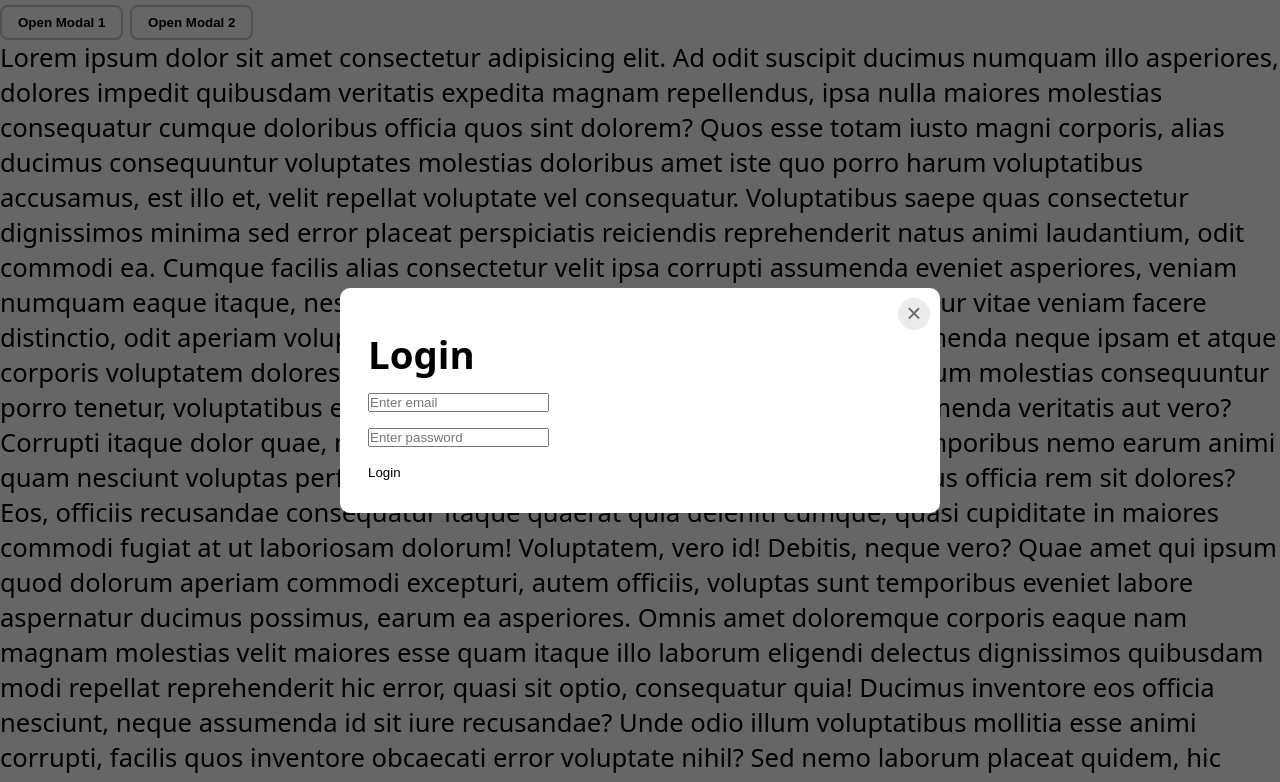
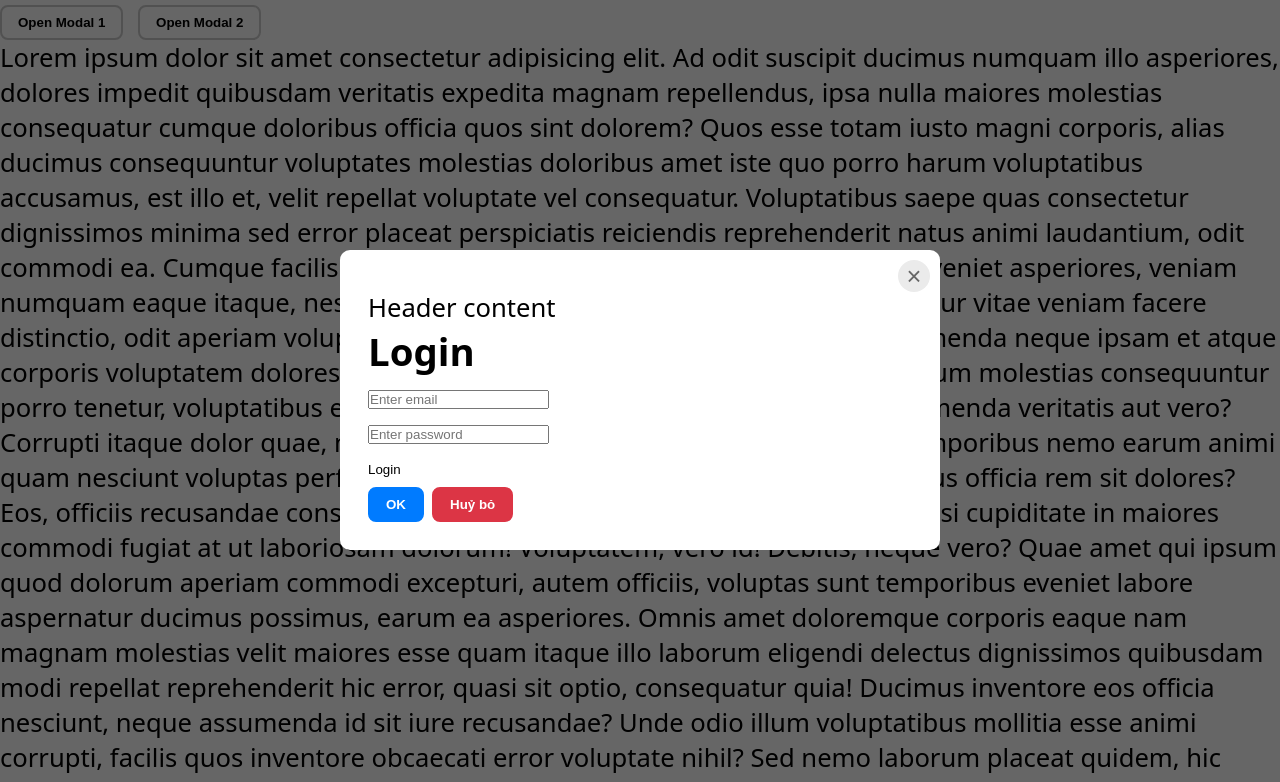
Before and after one commit to mycvlnn/Popzy.js, a plain HTML site: page index.html in a window 1280 px wide. Both pictures are taken after a click on the button "Open Modal 1". Shown: the top 782 px of the page. Drawn offline with Linux system fonts and the light colour scheme.

Commit message:
6. hoàn thiện modal, tối ưu

```diff
--- a/main.js
+++ b/main.js
@@ -1,10 +1,38 @@
 const $ = document.querySelector.bind(document);
 const $$ = document.querySelectorAll.bind(document);
 
-function Modal() {
-    const getScrollbarWidth = () => {
+Modal.elements = [];
+
+function Modal({
+    templateId,
+    cssClassContainer = [],
+    cssClassBackdrop = [],
+    closeMethods = ["button", "backdrop", "esc"],
+    onOpen = function () {},
+    onClose = function () {},
+    footer = false,
+    header = false,
+    destroyOnClose = true,
+}) {
+    const template = $(`#${templateId}`);
+    if (!template) {
+        console.error(`Template with id ${templateId} not found`);
+        return;
+    }
+
+    this._allowBackdropClose = closeMethods.includes("backdrop");
+    this._allowButtonClose = closeMethods.includes("button");
+    this._allowEscapeClose = closeMethods.includes("esc");
+    this._destroyOnClose = destroyOnClose;
+    this._backdrop = null;
+    this._footerContent = null;
+    this._footerModal = null;
+    this._footerActions = [];
+    this._scrollbarWidth = 0;
+
+    this._getScrollbarWidth = () => {
         // Kiểm tra trước đó đã tính toán rồi thì trả về giá trị đã tính
-        if (getScrollbarWidth.value) return getScrollbarWidth.value;
+        if (this._scrollbarWidth) return this._scrollbarWidth;
 
         const div = document.createElement("div");
         Object.assign(div.style, {
@@ -15,98 +43,223 @@ function Modal() {
 
         document.body.appendChild(div);
         const width = div.offsetWidth - div.clientWidth;
-        getScrollbarWidth.value = width;
+        this._scrollbarWidth = width;
         document.body.removeChild(div);
         return width;
     };
 
-    this.openModal = function ({ templateId, allowClose = true }) {
-        // Create element
-        const backdrop = document.createElement("div");
-        backdrop.className = "modal-backdrop";
+    // Viết hàm tạo button để tái sử dụng
+    this._createButton = (text, className, onClick) => {
+        const button = document.createElement("button");
+        button.className = className;
+        button.innerHTML = text;
+        button.onclick = onClick;
+        return button;
+    };
 
+    this._buildModal = () => {
+        // Create backdrop
+        this._backdrop = document.createElement("div");
+        this._backdrop.className = "modal-backdrop";
+
+        // Create container
         const container = document.createElement("div");
         container.className = "modal-container";
 
-        const closeBtn = document.createElement("button");
-        closeBtn.className = "modal-close";
-        closeBtn.innerHTML = "&times;";
-
+        // Create modal content
         const modalContent = document.createElement("div");
         modalContent.className = "modal-content";
 
         // Append content and elements
-        const template = $(`#${templateId}`);
-        if (template) {
         const templateCloned = template.content.cloneNode(true);
-            modalContent.appendChild(templateCloned);
+        modalContent.append(templateCloned);
+
+        // Thêm close button vào modal content
+        if (this._allowButtonClose) {
+            const closeBtn = this._createButton("&times;", "modal-close", () => this.close());
+            modalContent.append(closeBtn);
         }
 
-        container.append(closeBtn, modalContent);
-        backdrop.append(container);
-        document.body.append(backdrop);
+        container.append(modalContent);
+
+        // Chèn footer vào modal
+        if (footer) {
+            this._footerModal = document.createElement("div");
+            this._footerModal.className = "modal-footer";
+            this._renderFooterContent();
+            this._renderFooterButtons();
+            container.append(this._footerModal);
+        }
+
+        // Chèn header vào modal
+        if (header) {
+            const header = document.createElement("div");
+            header.className = "modal-header";
+            header.innerHTML = "Header content";
+            container.prepend(header);
+        }
+
+        container.classList.add(...cssClassContainer);
+        this._backdrop.classList.add(...cssClassBackdrop);
+        this._backdrop.append(container);
+        document.body.append(this._backdrop);
+    };
+
+    this._ontransitionend = (callback) => {
+        this._backdrop.ontransitionend = (event) => {
+            if (event.propertyName !== "opacity") return;
+
+            if (typeof callback === "function") callback();
+        };
+    };
+
+    this._handleEscapeKey = (e) => {
+        if (this !== Modal.elements[Modal.elements.length - 1]) return;
+
+        if (e.key === "Escape") {
+            this.close();
+        }
+    };
+
+    // Method dùng để mở modal
+    this.open = function () {
+        if (!this._backdrop) {
+            this._buildModal();
+        }
+
+        Modal.elements.push(this);
 
         setTimeout(() => {
-            backdrop.classList.add("show");
+            this._backdrop.classList.add("show");
         }, 0);
 
         // Thực hiện khoá cuộn của body
         document.body.style.overflow = "hidden";
-        document.body.style.paddingRight = getScrollbarWidth() + "px";
+        document.body.style.paddingRight = this._getScrollbarWidth() + "px";
 
         // Attach events
-        closeBtn.onclick = () => {
-            this.closeModal(backdrop);
+        if (this._allowEscapeClose) {
+            document.addEventListener("keydown", this._handleEscapeKey);
+        }
+
+        if (this._allowBackdropClose) {
+            // Xử lý sự kiện khi nhấn vào backdrop -> Đóng modal
+            this._backdrop.onclick = (e) => {
+                if (e.target === this._backdrop) {
+                    this.close();
+                }
+            };
+        }
+
+        this._ontransitionend(onOpen);
+
+        return this._backdrop;
     };
 
-        backdrop.onclick = (e) => {
-            if (e.target === backdrop && allowClose) {
-                this.closeModal(backdrop);
+    // Method dùng để đóng modal
+    this.close = function (destroy = destroyOnClose) {
+        if (!this._backdrop) return; // Nếu trong trường hợp không có backdrop thì thôi không làm gì tránh lỗi
+
+        Modal.elements.pop();
+        this._backdrop.classList.remove("show");
+        document.removeEventListener("keydown", this._handleEscapeKey);
+
+        this._ontransitionend(() => {
+            if (destroy && this._backdrop) {
+                this._backdrop.remove();
+                this._backdrop = null;
+                this._footerModal = null;
+            }
+            // Thực hiện mở cuộn của body
+            if (!Modal.elements.length) {
+                document.body.style.overflow = "";
+                document.body.style.paddingRight = "";
+            }
+            if (typeof onClose === "function") onClose();
+        });
+    };
+
+    this.destroy = function () {
+        if (this._backdrop) {
+            this._backdrop.remove();
+            this._backdrop = null;
         }
     };
 
-        // Xử lý sự kiện khi nhấn phím ESC -> Đóng modal
-        const onKeyDown = (e) => {
-            if (e.key === "Escape") {
-                this.closeModal(backdrop);
-                document.removeEventListener("keydown", onKeyDown);
+    this.setFooterContent = (content) => {
+        if (!footer) return;
+        this._footerContent = content;
+        this._renderFooterContent();
+    };
+
+    this._renderFooterContent = () => {
+        if (this._footerModal && this._footerContent) {
+            this._footerModal.innerHTML = this._footerContent;
         }
     };
 
-        document.addEventListener("keydown", onKeyDown);
-
-        return backdrop;
+    this._renderFooterButtons = () => {
+        this._footerActions.forEach((action) => {
+            if (this._footerModal) {
+                this._footerModal.append(action);
+            }
+        });
     };
 
-    this.closeModal = function (modalElement) {
-        modalElement.classList.remove("show");
-        modalElement.ontransitionend = function () {
-            modalElement.remove();
-        };
-        // Thực hiện mở cuộn của body
-        document.body.style.overflow = "auto";
-        document.body.style.paddingRight = "";
+    this.addFooterButton = (name, className, onClick) => {
+        if (!footer) return;
+        const button = this._createButton(name, className, onClick);
+        this._footerActions.push(button);
+        this._renderFooterButtons();
     };
 }
 
-const modal = new Modal();
+/**
+ * Phát triển modal trở nên linh hoạt hơn
+ */
+
+const modal = new Modal({
+    templateId: "template-login",
+    cssClassBackdrop: ["modal-1"],
+    closeMethods: ["backdrop", "esc", "button"],
+    onOpen: function () {
+        console.log("Open modal");
+    },
+    onClose: function () {
+        console.log("Close modal");
+    },
+    footer: true,
+    header: true,
+});
+
+const modal2 = new Modal({
+    templateId: "template-login",
+    cssClassBackdrop: ["modal-2"],
+    closeMethods: ["backdrop", "button", "esc"],
+    onOpen: function () {
+        console.log("Open modal");
+    },
+    onClose: function () {
+        console.log("Close modal");
+    },
+    footer: true,
+    header: true,
+    destroyOnClose: false,
+});
+
+modal.addFooterButton("OK", "btn btn-primary", function () {
+    modal2.open();
+});
+
+modal.addFooterButton("<span>Huỷ bỏ</span>", "btn btn-danger", function () {
+    console.log("Cancel");
+    modal.close();
+});
 
 $("#modal-btn-1").onclick = function () {
-    const modalContent = modal.openModal({
-        templateId: "template-login",
-        allowClose: false,
-    });
-
-    const loginForm = modalContent.querySelector("#form-login");
-    loginForm.onsubmit = function (e) {
-        e.preventDefault();
-        const values = {
-            email: loginForm.email.value,
-            password: loginForm.password.value,
+    modal.open();
 };
 
-        console.log({ values });
-
-        modal.closeModal(modalContent);
+$("#modal-btn-2").onclick = function () {
+    modal2.open();
 };
-};
--- a/styles.css
+++ b/styles.css
@@ -22,6 +22,32 @@ button {
     font-weight: 600;
 }
 
+.btn.btn-primary {
+    background-color: #007bff;
+    color: #fff;
+    border-color: #007bff;
+}
+
+.btn.btn-primary:hover {
+    background-color: #0056b3;
+    border-color: #0056b3;
+}
+
+.btn.btn-danger {
+    background-color: #dc3545;
+    color: #fff;
+    border-color: #dc3545;
+}
+
+.btn.btn-danger:hover {
+    background-color: #bd2130;
+    border-color: #bd2130;
+}
+
+.btn + .btn {
+    margin-left: 8px;
+}
+
 body {
     font-family: system-ui, -apple-system, BlinkMacSystemFont, "Segoe UI", Roboto, Oxygen, Ubuntu,
         Cantarell, "Open Sans", "Helvetica Neue", sans-serif;
@@ -44,6 +70,14 @@ body {
 .modal-backdrop.show {
     opacity: 1;
     visibility: visible;
+}
+
+.modal-backdrop.modal-1 {
+    z-index: 999;
+}
+
+.modal-backdrop.modal-2 {
+    z-index: 1000;
 }
 
 .modal-container {
```
Lines whose indentation alone changed are shown as unchanged.
